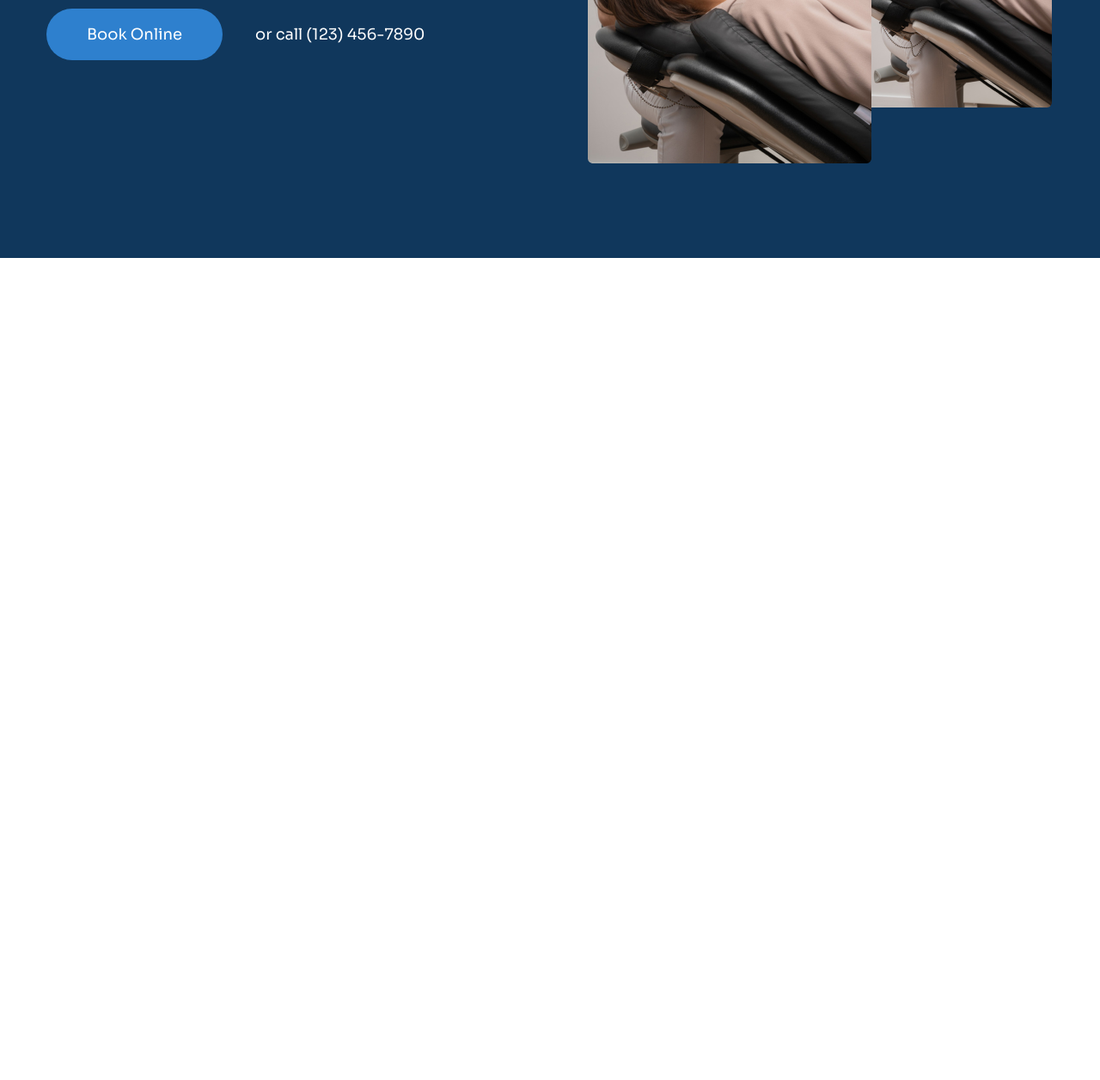
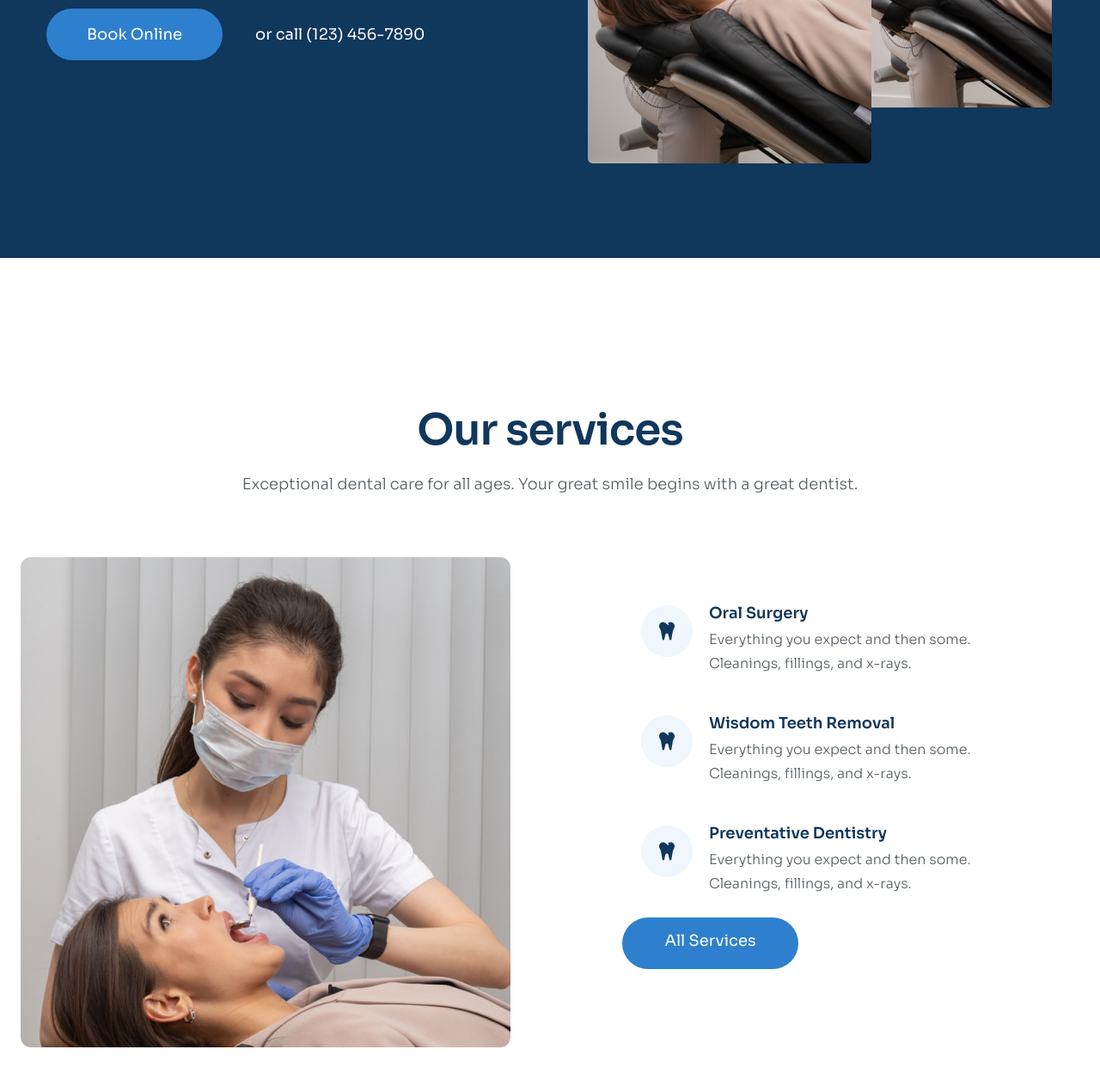
Before and after one commit to Mthuaajn/f8_htmlcss_03, a plain HTML site: page index.html in a window 1280 px wide. Shown: the part 500-1756 px from the top of the page at 86% size. Before the commit the page ends 800 px from the top, so only its background shows below. Drawn offline with Linux system fonts and the light colour scheme.

Commit message:
services

```diff
--- a/assets/css/styles.css
+++ b/assets/css/styles.css
@@ -204,6 +204,93 @@ a {
 }
 
 .hero__img {
+    object-fit: cover;
     width: auto;
     height: auto;
 }
+
+/* ===================Sevice================== */
+.services {
+    margin: 170px 0;
+}
+
+.services--tittle {
+    margin-bottom: 18px;
+    color: #10375c;
+    text-align: center;
+    font-size: 5rem;
+    font-weight: 600;
+    line-height: 1.2;
+    letter-spacing: -1px;
+}
+
+.services--desc {
+    margin-bottom: 70px;
+    color: #575f66;
+    text-align: center;
+    font-size: 1.8rem;
+    font-weight: 300;
+    line-height: 1.66667;
+}
+
+.services__row {
+    display: flex;
+    gap: 0 130px;
+}
+
+.body__list {
+    margin-top: 35px;
+}
+
+.body__item {
+    width: 470px;
+    height: 128px;
+    border-radius: 10px;
+    background: #fff;
+    padding: 21px 0 20px 22px;
+    display: flex;
+    gap: 0 19px;
+}
+
+.body__item__info--title {
+    display: block;
+    color: #10375c;
+    font-size: 1.8rem;
+    font-weight: 600;
+    margin-bottom: 8px;
+}
+
+.body__item__info--desc {
+    color: #575f66;
+    font-size: 1.6rem;
+    font-weight: 300;
+    line-height: 1.75;
+}
+
+.body__item:hover {
+    box-shadow: 0px 14px 28px 0px rgba(0, 0, 0, 0.05);
+}
+
+.body__item--circle {
+    color: #10375c;
+    font-size: 24px;
+    display: flex;
+    width: 60px;
+    height: 60px;
+    flex-shrink: 0;
+    justify-content: center;
+    align-items: center;
+    border-radius: 30px;
+    background: #eff6fd;
+    /* box-shadow: 0px 8px 16px 0px rgba(40, 155, 222, 0.15); */
+}
+
+.body__item:hover .body__item--circle {
+    color: white;
+    background: #2e80ce;
+    box-shadow: 0px 8px 16px 0px rgba(40, 155, 222, 0.15);
+}
+
+.services-action {
+    line-height: 3;
+}
--- a/index.html
+++ b/index.html
@@ -41,6 +41,13 @@
         <meta name="msapplication-TileColor" content="#ffffff" />
         <meta name="msapplication-TileImage" content="./assets/favicon/ms-icon-144x144.png" />
         <meta name="theme-color" content="#ffffff" />
+        <!-- font awesome -->
+        <link
+            rel="stylesheet"
+            href="https://cdnjs.cloudflare.com/ajax/libs/font-awesome/6.4.2/css/all.min.css"
+            integrity="sha512-z3gLpd7yknf1YoNbCzqRKc4qyor8gaKU1qmn+CShxbuBusANI9QpRohGBreCFkKxLhei6S9CQXFEbbKuqLg0DA=="
+            crossorigin="anonymous"
+            referrerpolicy="no-referrer" />
         <!-- embed font -->
         <link rel="preconnect" href="https://fonts.googleapis.com" />
         <link rel="preconnect" href="https://fonts.gstatic.com" crossorigin />
@@ -52,7 +59,7 @@
         <!-- link css -->
         <link rel="stylesheet" href="./assets/css/styles.css" />
     </head>
-    <body>
+    <body style="height: 10000px">
         <header class="header">
             <div class="container">
                 <div class="header-top">
@@ -109,5 +116,67 @@
                 </section>
             </div>
         </header>
+        <main>
+            <section class="services">
+                <div class="container">
+                    <h2 class="services--tittle">Our services</h2>
+                    <p class="services--desc">
+                        Exceptional dental care for all ages. Your great smile begins with a great
+                        dentist.
+                    </p>
+                    <section class="services__row">
+                        <img src="./assets/img/sevice.png" alt="" class="services__img" />
+                        <section class="body">
+                            <ul class="body__list">
+                                <li class="body__item">
+                                    <div class="body__item--circle">
+                                        <i class="fa-solid fa-tooth"></i>
+                                    </div>
+                                    <div class="body__item__info">
+                                        <strong class="body__item__info--title"
+                                            >Oral Surgery</strong
+                                        >
+                                        <p class="body__item__info--desc">
+                                            Everything you expect and then some. Cleanings,
+                                            fillings, and x-rays.
+                                        </p>
+                                    </div>
+                                </li>
+                                <li class="body__item">
+                                    <div class="body__item--circle">
+                                        <i class="fa-solid fa-tooth"></i>
+                                    </div>
+                                    <div class="body__item__info">
+                                        <strong class="body__item__info--title"
+                                            >Wisdom Teeth Removal</strong
+                                        >
+                                        <p class="body__item__info--desc">
+                                            Everything you expect and then some. Cleanings,
+                                            fillings, and x-rays.
+                                        </p>
+                                    </div>
+                                </li>
+                                <li class="body__item">
+                                    <div class="body__item--circle">
+                                        <i class="fa-solid fa-tooth"></i>
+                                    </div>
+                                    <div class="body__item__info">
+                                        <strong class="body__item__info--title"
+                                            >Preventative Dentistry</strong
+                                        >
+                                        <p class="body__item__info--desc">
+                                            Everything you expect and then some. Cleanings,
+                                            fillings, and x-rays.
+                                        </p>
+                                    </div>
+                                </li>
+                            </ul>
+                            <a href="" class="btn services-action">All Services</a>
+                        </section>
+                    </section>
+                </div>
+            </section>
+        </main>
+        <footer class="footer"></footer>
     </body>
 </html>
```
Also changed, not shown: assets/img/about-us-1.png (added), assets/img/about-us-2.png (added), assets/img/blog-1.png (added), assets/img/blog-2.png (added), assets/img/cta.png (added), assets/img/doctor-1.png (added), assets/img/doctor-2.png (added), assets/img/doctor-3.png (added), assets/img/doctor-4.png (added), assets/img/sevice.png (added).
